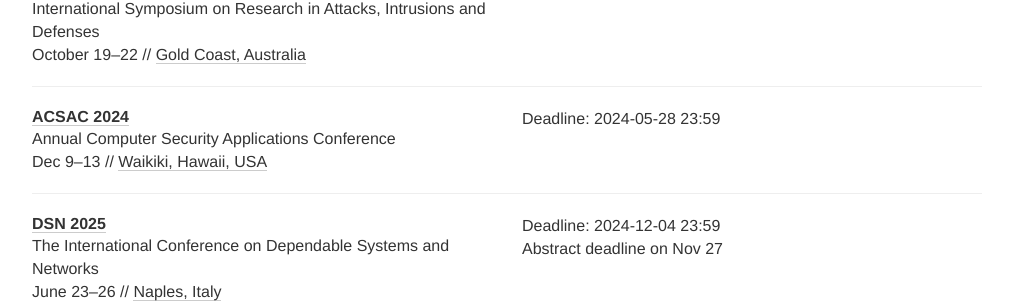
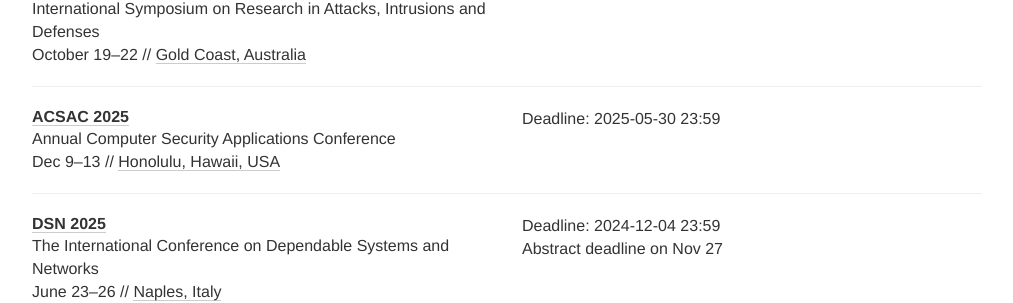
Before and after one commit to sec-deadlines/sec-deadlines.github.io, a Jekyll site: the page built from index.html, in a window 1280 px wide and 900 px high, scrolled down 8034 px. Shown: the part 152-455 px from the top of the window, without its empty margins (133-1146 px from the left). Built offline with Jekyll 4.4.1, drawn with Linux system fonts in a browser that asks for light colours; nearby versions of some CDN libraries; comment, search, counter and statistics services are not loaded.

Commit message:
Update conferences.yml

```diff
--- a/_data/conferences.yml
+++ b/_data/conferences.yml
@@ -500,11 +500,11 @@
 
 - name: ACSAC
   description: Annual Computer Security Applications Conference
-  year: 2024
-  link: https://www.acsac.org/2024/
-  deadline: ["2024-05-28 23:59"]
+  year: 2025
+  link: https://www.acsac.org/2025/submissions/papers/
+  deadline: ["2025-05-30 23:59"]
   date: Dec 9-13
-  place: Waikiki, Hawaii, USA
+  place: Honolulu, Hawaii, USA
   tags: [SEC, CONF]
 
 - name: DSN
```
